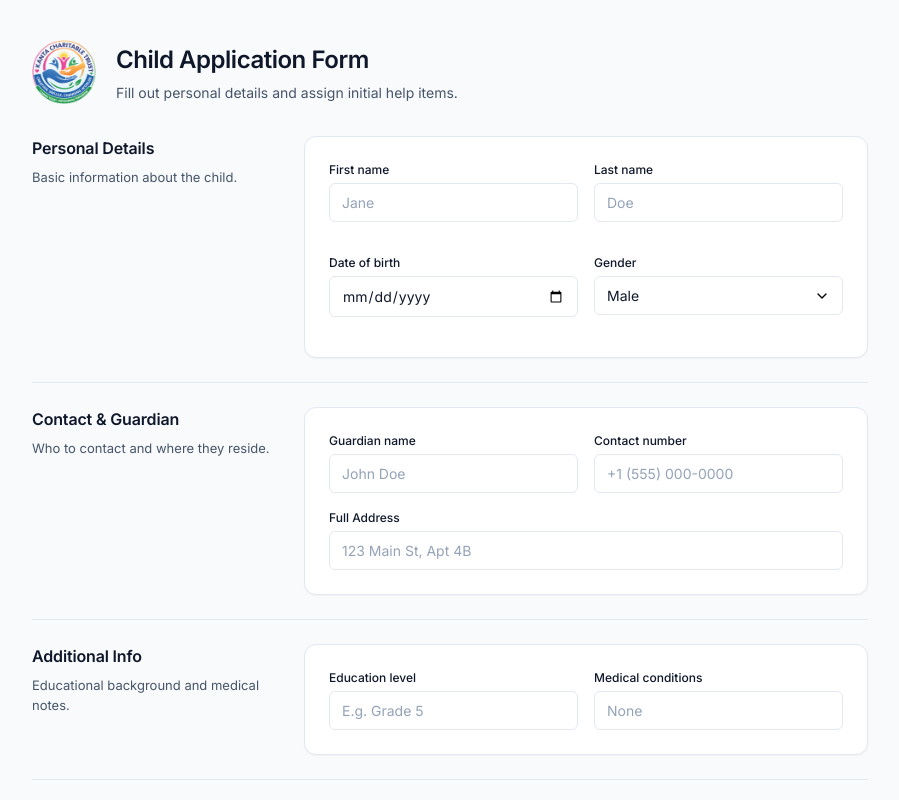
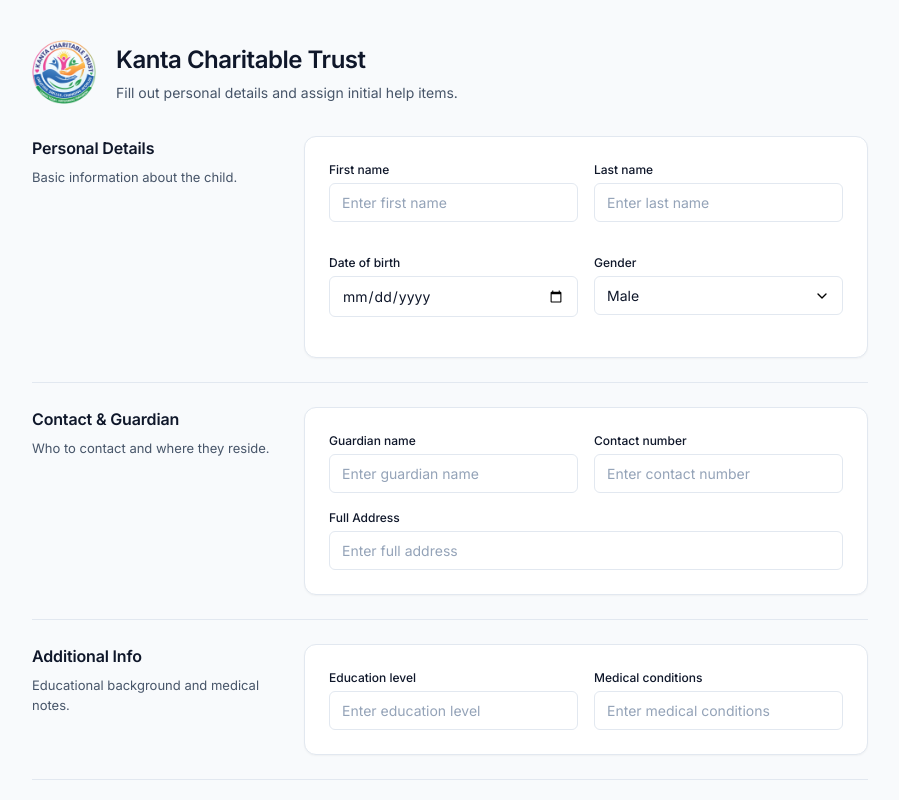
Before and after one commit to Stranger-app-team/Kanta_charity_trust, a React (Vite) app: page / in a window 1280 px wide. Shown: the top 800 px of the page, without its empty margins (190-1089 px from the left). Built offline with nearby package versions, Linux system fonts and the light colour scheme.

Commit message:
updated in form place holder hide multiple options and add logo

```diff
--- a/index.html
+++ b/index.html
@@ -2,9 +2,9 @@
 <html lang="en">
   <head>
     <meta charset="UTF-8" />
-    <link rel="icon" type="image/svg+xml" href="/favicon.svg" />
+    <link rel="icon" type="image/png" href="/logo.png" />
     <meta name="viewport" content="width=device-width, initial-scale=1.0" />
-    <title>trust</title>
+    <title>Kanta Charitable Trust</title>
   </head>
   <body>
     <div id="root"></div>
--- a/src/pages/AddChildPage.jsx
+++ b/src/pages/AddChildPage.jsx
@@ -92,7 +92,7 @@ const AddChildPage = () => {
       <div style={{ display: 'flex', alignItems: 'center', gap: '20px', marginBottom: '32px' }}>
         <img src={logo} alt="Kanta Charitable Trust Logo" style={{ width: '64px', height: 'auto' }} />
         <div>
-          <h1 className="page-title" style={{ marginBottom: '4px' }}>Child Application Form</h1>
+          <h1 className="page-title" style={{ marginBottom: '4px' }}>Kanta Charitable Trust</h1>
           <p className="page-subtitle" style={{ marginBottom: 0 }}>Fill out personal details and assign initial help items.</p>
         </div>
       </div>
@@ -112,11 +112,11 @@ const AddChildPage = () => {
             <div className="form-grid">
               <div className="form-group">
                 <label className="form-label">First name</label>
-                <input type="text" name="firstName" value={formData.firstName} onChange={handleChange} className="form-control" placeholder="Jane" required />
+                <input type="text" name="firstName" value={formData.firstName} onChange={handleChange} className="form-control" placeholder="Enter first name" required />
               </div>
               <div className="form-group">
                 <label className="form-label">Last name</label>
-                <input type="text" name="lastName" value={formData.lastName} onChange={handleChange} className="form-control" placeholder="Doe" required />
+                <input type="text" name="lastName" value={formData.lastName} onChange={handleChange} className="form-control" placeholder="Enter last name" required />
               </div>
               <div className="form-group">
                 <label className="form-label">Date of birth</label>
@@ -146,16 +146,16 @@ const AddChildPage = () => {
             <div className="form-grid">
               <div className="form-group">
                 <label className="form-label">Guardian name</label>
-                <input type="text" name="guardianName" value={formData.guardianName} onChange={handleChange} className="form-control" placeholder="John Doe" required />
+                <input type="text" name="guardianName" value={formData.guardianName} onChange={handleChange} className="form-control" placeholder="Enter guardian name" required />
               </div>
               <div className="form-group">
                 <label className="form-label">Contact number</label>
-                <input type="text" name="contactNumber" value={formData.contactNumber} onChange={handleChange} className="form-control" placeholder="+1 (555) 000-0000" required />
+                <input type="text" name="contactNumber" value={formData.contactNumber} onChange={handleChange} className="form-control" placeholder="Enter contact number" required />
               </div>
             </div>
             <div className="form-group" style={{ marginBottom: 0 }}>
               <label className="form-label">Full Address</label>
-              <input type="text" name="address" value={formData.address} onChange={handleChange} className="form-control" placeholder="123 Main St, Apt 4B" required />
+              <input type="text" name="address" value={formData.address} onChange={handleChange} className="form-control" placeholder="Enter full address" required />
             </div>
           </div>
         </div>
@@ -172,11 +172,11 @@ const AddChildPage = () => {
             <div className="form-grid">
               <div className="form-group" style={{ marginBottom: 0 }}>
                 <label className="form-label">Education level</label>
-                <input type="text" name="educationLevel" value={formData.educationLevel} onChange={handleChange} className="form-control" placeholder="E.g. Grade 5" />
+                <input type="text" name="educationLevel" value={formData.educationLevel} onChange={handleChange} className="form-control" placeholder="Enter education level" />
               </div>
               <div className="form-group" style={{ marginBottom: 0 }}>
                 <label className="form-label">Medical conditions</label>
-                <input type="text" name="medicalConditions" value={formData.medicalConditions} onChange={handleChange} className="form-control" placeholder="None" />
+                <input type="text" name="medicalConditions" value={formData.medicalConditions} onChange={handleChange} className="form-control" placeholder="Enter medical conditions" />
               </div>
             </div>
           </div>
@@ -204,7 +204,7 @@ const AddChildPage = () => {
                         value={alloc.item}
                         onChange={(e) => handleAllocationChange(index, 'item', e.target.value)}
                         className="form-control"
-                        placeholder="Item name"
+                        placeholder="Enter item name"
                         required
                       />
                     </div>
```
Also changed, not shown: public/logo.png (added).
